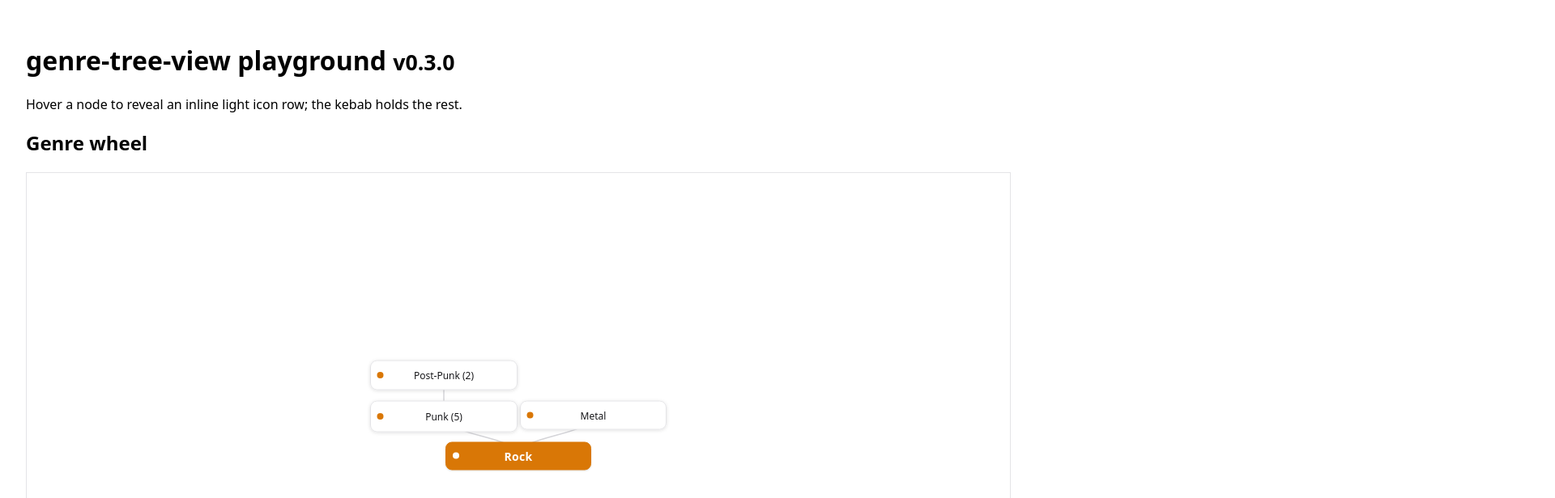
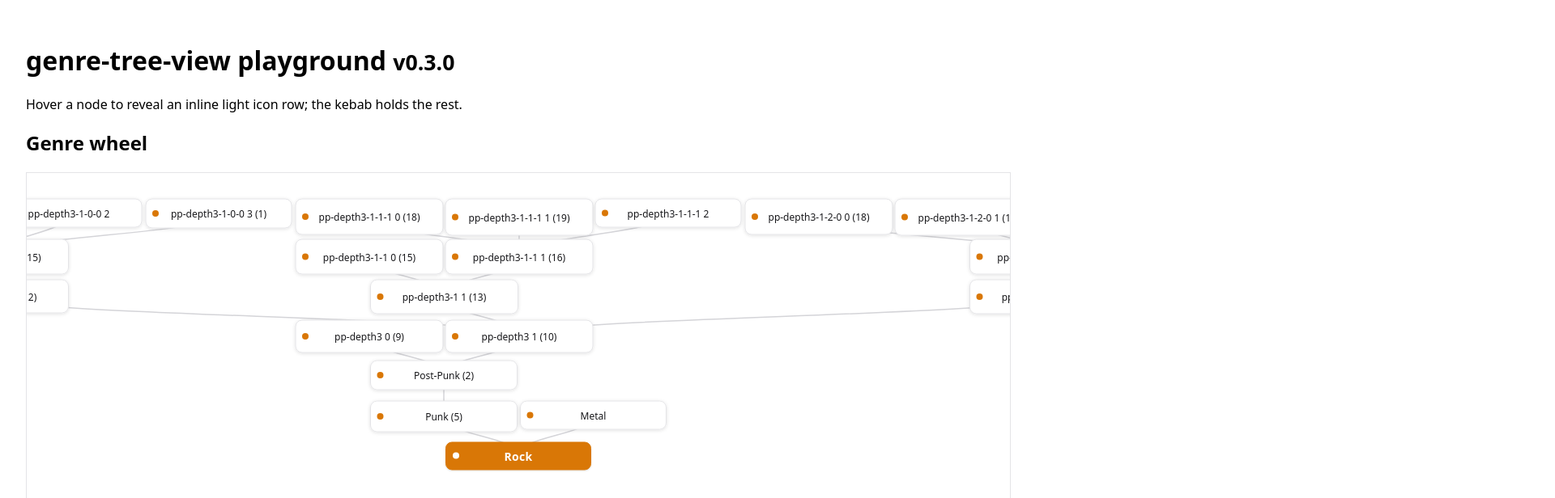
Before and after one commit to BehindTheMusicTree/genre-tree-view, a React (Vite) app in the folder apps/playground/: page / in a window 1280 px wide. Shown: the top 616 px of the page at 81% size, 1920 px wide, since content can reach past the window. Built offline with nearby package versions, Linux system fonts and the light colour scheme.

Commit message:
feat(playground): add depth 3-6 sub-genres with varying branch widths
Extends the small demo tree past depth 2 so it exercises the same
deep, unevenly-branching shape (0/1/2/3/4 children per node) as the
large wheel demo, useful for spotting layout regressions at depth.

```diff
--- a/apps/playground/src/App.tsx
+++ b/apps/playground/src/App.tsx
@@ -18,6 +18,37 @@ const initialNodes: GenreTreeNode[] = [
   { id: "b-techno", parentId: "root-b", name: "Techno", itemCount: 8 },
   { id: "b-house", parentId: "root-b", name: "House", itemCount: 0 },
 ];
+
+// Cycles through varying branching factors (including 0, a dead end) so descendants of
+// a-post-punk (depth 2) cover depths 3-6 without every branch growing at the same rate.
+const DEEP_BRANCH_CHILD_COUNTS = [2, 0, 3, 1, 4];
+
+function buildDeepBranch(
+  parentId: string,
+  namePrefix: string,
+  depth: number,
+  maxDepth: number,
+  countIndex: { next: number },
+): GenreTreeNode[] {
+  if (depth > maxDepth) return [];
+  const childCount = DEEP_BRANCH_CHILD_COUNTS[countIndex.next % DEEP_BRANCH_CHILD_COUNTS.length];
+  countIndex.next++;
+
+  const nodes: GenreTreeNode[] = [];
+  for (let i = 0; i < childCount; i++) {
+    const id = `${namePrefix}-${i}`;
+    nodes.push({
+      id,
+      parentId,
+      name: `${namePrefix} ${i}`,
+      itemCount: (depth * 3 + i) % 20,
+    });
+    nodes.push(...buildDeepBranch(id, id, depth + 1, maxDepth, countIndex));
+  }
+  return nodes;
+}
+
+initialNodes.push(...buildDeepBranch("a-post-punk", "pp-depth3", 3, 6, { next: 0 }));
 
 const LARGE_ROOT_NAMES = ["Rock", "Electronic", "Jazz", "Hip-Hop", "Classical", "Folk", "Metal", "Pop"];
 
```
